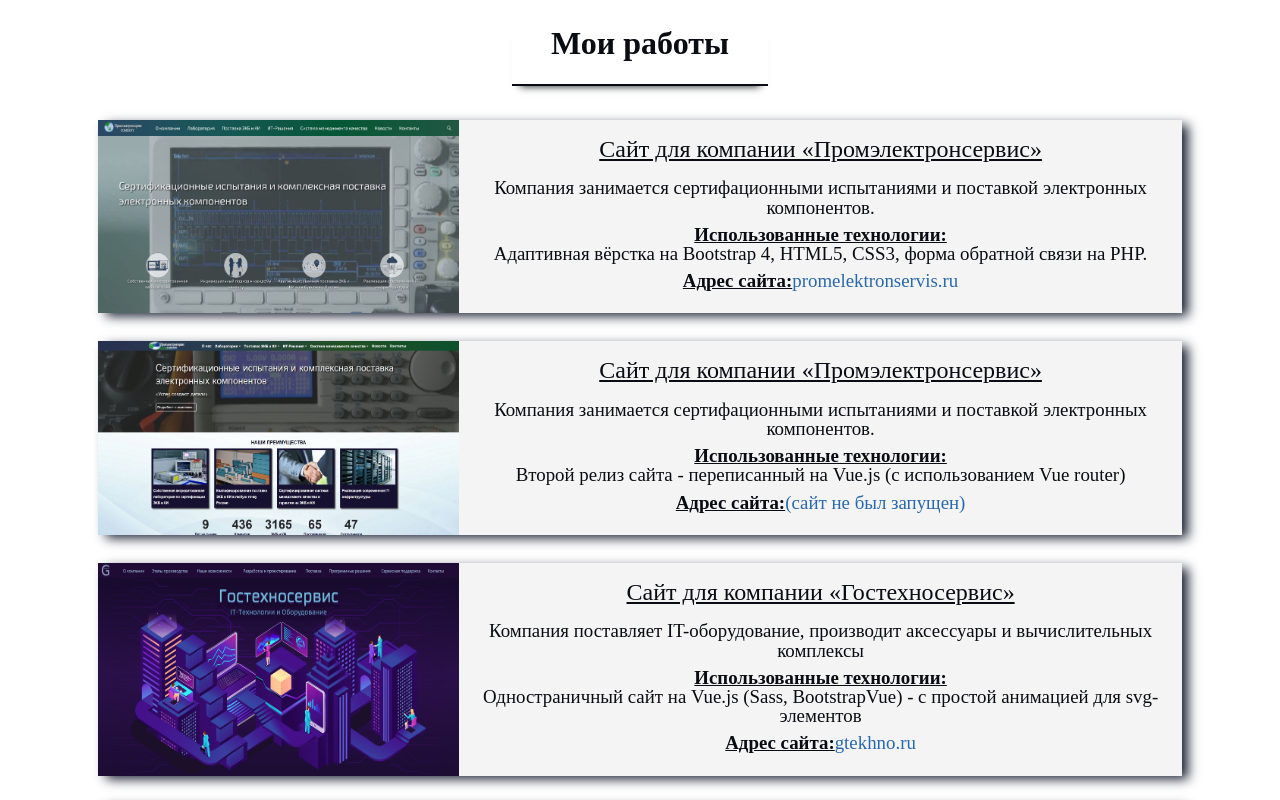
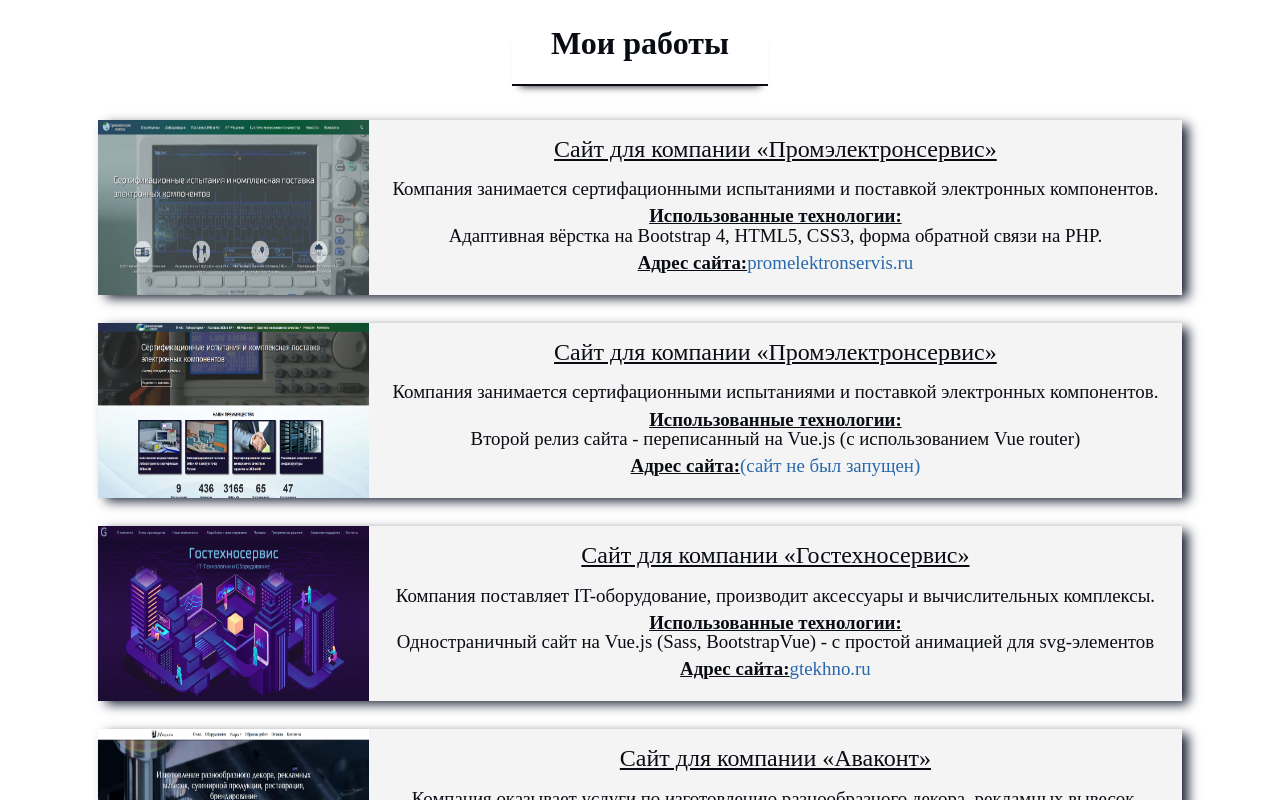
Before and after one commit to AnigalHub/Portfolio, a Nuxt app: page / in a window 1280 px wide. Shown: the part 2160-2960 px from the top of the page. Built offline with nearby package versions, Linux system fonts and the light colour scheme.

Commit message:
добавлена контрастность картинкам и изменен col-4 на col-3

```diff
--- a/components/works.vue
+++ b/components/works.vue
@@ -5,7 +5,7 @@
         <div class="flex-container">
          <div v-for="(work,index) in WorksRow" :key="index">
            <b-row>
-             <b-col cols="4">
+             <b-col cols="3">
                <img :src="work.src" :alt="work.alt"/>
              </b-col>
              <b-col>
@@ -49,7 +49,7 @@
                 src:'./home_gts.png',
                 alt:'Гостехносервис',
                 name_company:'Сайт для компании «Гостехносервис»',
-                descr_company:'Компания поставляет IT-оборудование, производит аксессуары и вычислительных комплексы',
+                descr_company:'Компания поставляет IT-оборудование, производит аксессуары и вычислительных комплексы.',
                 tecnology:'Одностраничный сайт на Vue.js (Sass, BootstrapVue) - с простой анимацией для svg-элементов ',
                 url:'https://gtekhno.ru/',
                 website:'gtekhno.ru',
@@ -99,8 +99,11 @@
   }
   .flex-container > div:hover{
     box-shadow: 7px 4px 16px -1px rgb(24, 31, 49);
+    img{
+      filter: contrast(110%);
+    }
   }
-  .col-4{
+  .col-3{
     padding: 0 !important;
   }
   .row{
```
